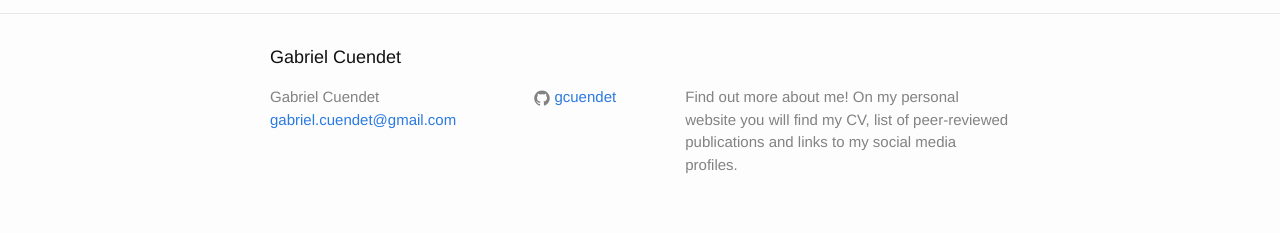
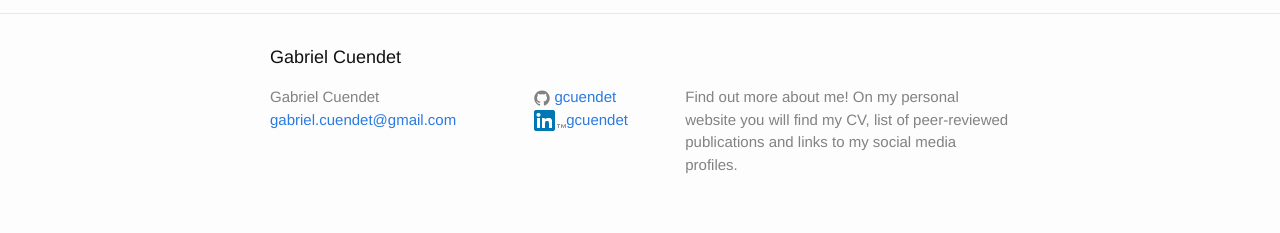
Before and after one commit to gcuendet/gcuendet.github.io, a Jekyll site: the page built from cv.md, in a window 1280 px wide. Shown: the part 1009-1242 px from the top of the page. Built offline with Jekyll 4.4.1, drawn with Linux system fonts in a browser that asks for light colours.

Commit message:
Change footer

```diff
--- a/_includes/footer.html
+++ b/_includes/footer.html
@@ -20,9 +20,9 @@
           </li>
           {% endif %}
 
-          {% if site.twitter_username %}
+          {% if site.linkedin_username %}
           <li>
-            {% include icon-twitter.html username=site.twitter_username %}
+            {% include icon-linkedin.html username=site.linkedin_username %}
           </li>
           {% endif %}
         </ul>
--- /dev/null
+++ b/_includes/icon-linkedin.html
@@ -0,0 +1 @@
+<a href="https://www.linkedin.com/in/{{ include.username }}"><span class="icon icon--linkedin"></span><img src="{{site.url}}/resources/images/icon-linkedin.png" alt="LinkedIn"><span class="username">{{ include.username }}</span></a>
--- a/cv.md
+++ b/cv.md
@@ -4,7 +4,7 @@ title: CV
 permalink: /cv/
 ---
 
-![LinkedIn](/resources/images/Logo-2C-21px-R.png) Check out my
+![LinkedIn]({{site.url}}/resources/images/Logo-2C-21px-R.png) Check out my
 [LinkedIn profile](https://ch.linkedin.com/in/gcuendet)
 
 # Curriculum Vitae
```
Also changed, not shown: resources/images/icon-linkedin.png (added).
